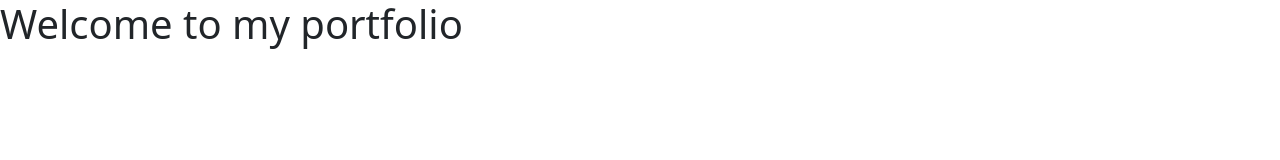
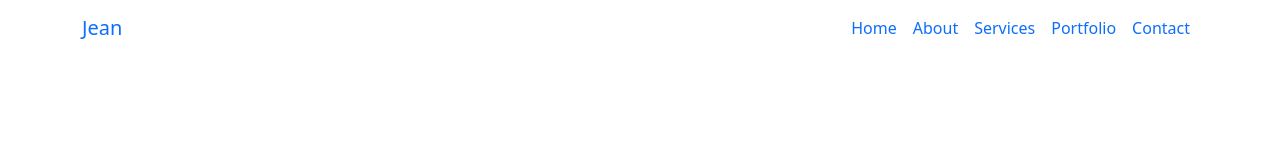
Before and after one commit to joanis96/portfolio, a plain HTML site: page index.html in a window 1280 px wide. Drawn offline with nearby package versions, Linux system fonts and the light colour scheme.

Commit message:
added the nav section

```diff
--- a/index.html
+++ b/index.html
@@ -13,8 +13,23 @@
     <script src="https://kit.fontawesome.com/31149d48b0.js" crossorigin="anonymous"></script>
 </head>
 <body>
-  <h1>Welcome to my portfolio</h1>
-
+  <nav class="navbar navbar-expand-lg fixed-top navbarScroll">
+    <div class="container">
+      <a href="#" class="navbar-brand">Jean</a>
+      <button class="navbar-toggler" type="button" data-bs-toggle="collapse" data-bs-target="#navbarSuppertedContent" aria-controls="navbarSupportedContent" aria-expanded="false" aria-label="Toggle navigation">
+        <span class="navbar-toggler-icon"></span>
+      </button>
+      <div class="collapse navbar-collapse" id="navbarSupportedContent">
+        <ul class="navbar-nav ms-auto">
+          <li class="nav-item active"><a class="nav-link" href="#home">Home</a> </li>
+          <li class="nav-item"><a class="nav-link" href="#about">About</a> </li>
+          <li class="nav-item"><a class="nav-link" href="#services">Services</a> </li>
+          <li class="nav-item"><a class="nav-link" href="#portfolio">Portfolio</a> </li>
+          <li class="nav-item"><a class="nav-link" href="#contact">Contact</a> </li>
+        </ul>
+      </div>
+    </div>
+  </nav>
 
 
 
```
